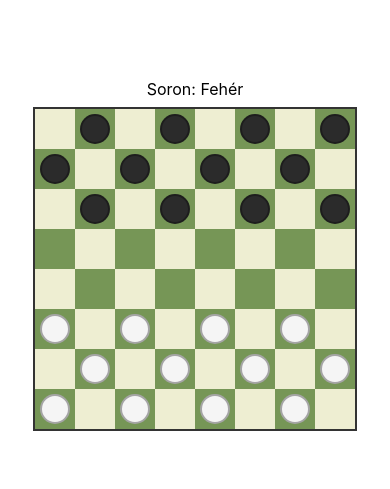
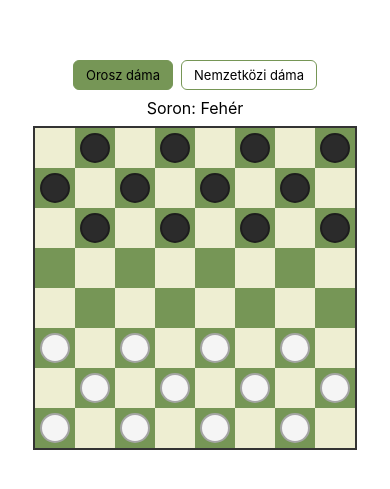
Before and after one commit to PeterUzonyi/DamaApplication, a React Native app: screen / in a window 390 px wide. Shown: the part 167-656 px from the top of the page. Built offline with nearby package versions, Linux system fonts and the light colour scheme.

Commit message:
Váltás nemzetközi és orosz között
Jelenleg még csak a táblaméret változik, a szabály nem

```diff
--- a/components/Board.tsx
+++ b/components/Board.tsx
@@ -1,27 +1,51 @@
 import React, { useState } from 'react';
 import { View, StyleSheet, Pressable, Text } from 'react-native';
 
-
-const BOARD_SIZE = 8;
 type PieceColor = 'white' | 'black';
 type PieceData = { color: PieceColor; isKing: boolean };
 type Piece = PieceData | null;
+type Position = { row: number; col: number };
+type Variant = 'russian' | 'international';
 
-function createInitialBoard(): Piece[][] {
-  const board: Piece[][] = Array.from({ length: BOARD_SIZE }, () =>
-    Array(BOARD_SIZE).fill(null)
+type RuleSet = {
+  boardSize: number;
+  flyingKing: boolean;
+  mandatoryMaximumCapture: boolean;
+  promotionDuringCaptureRequiresStop: boolean;
+};
+
+const RUSSIAN_RULES: RuleSet = {
+  boardSize: 8,
+  flyingKing: true,
+  mandatoryMaximumCapture: false,
+  promotionDuringCaptureRequiresStop: false,
+};
+
+const INTERNATIONAL_RULES: RuleSet = {
+  boardSize: 10,
+  flyingKing: true,
+  mandatoryMaximumCapture: true,
+  promotionDuringCaptureRequiresStop: true,
+};
+
+function createInitialBoard(boardSize: number): Piece[][] {
+  const board: Piece[][] = Array.from({ length: boardSize }, () =>
+    Array(boardSize).fill(null)
   );
 
-  for (let row = 0; row < BOARD_SIZE; row++) {
-    for (let col = 0; col < BOARD_SIZE; col++) {
+  // A kezdő sorok száma a tábla mérete alapján (8x8-nál 3, 10x10-nél 4 sor)
+  const rowsOfPieces = boardSize === 10 ? 4 : 3;
+
+  for (let row = 0; row < boardSize; row++) {
+    for (let col = 0; col < boardSize; col++) {
       const isDark = (row + col) % 2 === 1;
       if (!isDark) {
         continue;
       }
 
-      if (row < 3) {
+      if (row < rowsOfPieces) {
         board[row][col] = { color: 'black', isKing: false };
-      } else if (row > 4) {
+      } else if (row > boardSize - 1 - rowsOfPieces) {
         board[row][col] = { color: 'white', isKing: false };
       }
     }
@@ -30,13 +54,11 @@ function createInitialBoard(): Piece[][] {
   return board;
 }
 
-type Position = { row: number; col: number };
-
-function isOnBoard(row: number, col: number): boolean {
-  return row >= 0 && row < BOARD_SIZE && col >= 0 && col < BOARD_SIZE;
+function isOnBoard(row: number, col: number, boardSize: number): boolean {
+  return row >= 0 && row < boardSize && col >= 0 && col < boardSize;
 }
 
-function getSimpleMoves(board: Piece[][], pos: Position): Position[] {
+function getSimpleMoves(board: Piece[][], pos: Position, boardSize: number): Position[] {
   const piece = board[pos.row][pos.col];
   if (!piece) return [];
 
@@ -47,7 +69,7 @@ function getSimpleMoves(board: Piece[][], pos: Position): Position[] {
     for (const dcol of [-1, 1]) {
       const newRow = pos.row + direction;
       const newCol = pos.col + dcol;
-      if (isOnBoard(newRow, newCol) && board[newRow][newCol] === null) {
+      if (isOnBoard(newRow, newCol, boardSize) && board[newRow][newCol] === null) {
         moves.push({ row: newRow, col: newCol });
       }
     }
@@ -61,7 +83,7 @@ function getSimpleMoves(board: Piece[][], pos: Position): Position[] {
       while (true) {
         const newRow = pos.row + drow * steps;
         const newCol = pos.col + dcol * steps;
-        if (!isOnBoard(newRow, newCol) || board[newRow][newCol] !== null) break;
+        if (!isOnBoard(newRow, newCol, boardSize) || board[newRow][newCol] !== null) break;
         moves.push({ row: newRow, col: newCol });
         steps++;
       }
@@ -71,7 +93,12 @@ function getSimpleMoves(board: Piece[][], pos: Position): Position[] {
   return moves;
 }
 
-function getCaptureMoves(board: Piece[][], pos: Position, excluded: Position[] = []): Position[] {
+function getCaptureMoves(
+  board: Piece[][],
+  pos: Position,
+  excluded: Position[] = [],
+  boardSize: number
+): Position[] {
   const piece = board[pos.row][pos.col];
   if (!piece) return [];
 
@@ -90,7 +117,7 @@ function getCaptureMoves(board: Piece[][], pos: Position, excluded: Position[] =
         const midPiece = board[midRow]?.[midCol];
 
         if (
-          isOnBoard(targetRow, targetCol) &&
+          isOnBoard(targetRow, targetCol, boardSize) &&
           midPiece?.color === opponent &&
           !midIsExcluded &&
           board[targetRow][targetCol] === null
@@ -112,7 +139,7 @@ function getCaptureMoves(board: Piece[][], pos: Position, excluded: Position[] =
       while (true) {
         const r = pos.row + drow * steps;
         const c = pos.col + dcol * steps;
-        if (!isOnBoard(r, c)) break;
+        if (!isOnBoard(r, c, boardSize)) break;
 
         const cellPiece = board[r][c];
         const isExcluded = excluded.some(p => p.row === r && p.col === c);
@@ -127,14 +154,14 @@ function getCaptureMoves(board: Piece[][], pos: Position, excluded: Position[] =
             steps++;
             continue;
           }
-          break; // saját bábu, vagy kizárt ellenfél-korong -> nem tud átugrani
+          break;
         } else {
           if (cellPiece === null) {
             moves.push({ row: r, col: c });
             steps++;
             continue;
           }
-          break; // a leütendő korong mögött csak üres mezőkre landolhat, itt megáll a szakasz
+          break;
         }
       }
     }
@@ -160,11 +187,16 @@ function findCapturedPosition(board: Piece[][], from: Position, to: Position): P
   return null;
 }
 
-function boardHasAnyCapture(board: Piece[][], player: 'white' | 'black', excluded: Position[] = []): boolean {
-  for (let row = 0; row < BOARD_SIZE; row++) {
-    for (let col = 0; col < BOARD_SIZE; col++) {
+function boardHasAnyCapture(
+  board: Piece[][],
+  player: PieceColor,
+  excluded: Position[] = [],
+  boardSize: number
+): boolean {
+  for (let row = 0; row < boardSize; row++) {
+    for (let col = 0; col < boardSize; col++) {
       if (board[row][col]?.color === player) {
-        if (getCaptureMoves(board, { row, col }, excluded).length > 0)
+        if (getCaptureMoves(board, { row, col }, excluded, boardSize).length > 0)
           return true;
       }
     }
@@ -187,10 +219,22 @@ function PieceView({ color, isKing, faded }: { color: PieceColor; isKing: boolea
 }
 
 export default function Board() {
-  const [board, setBoard] = useState<Piece[][]>(createInitialBoard());
-  const [selected, setSelected] = useState<{ row: number; col: number } | null>(null);
+  const [variant, setVariant] = useState<Variant>('russian');
+  const rules = variant === 'russian' ? RUSSIAN_RULES : INTERNATIONAL_RULES;
+
+  const [board, setBoard] = useState<Piece[][]>(createInitialBoard(rules.boardSize));
+  const [selected, setSelected] = useState<Position | null>(null);
   const [capturedPositions, setCapturedPositions] = useState<Position[]>([]);
   const [currentPlayer, setCurrentPlayer] = useState<PieceColor>('white');
+
+  function handleVariantChange(newVariant: Variant) {
+    const newRules = newVariant === 'russian' ? RUSSIAN_RULES : INTERNATIONAL_RULES;
+    setVariant(newVariant);
+    setBoard(createInitialBoard(newRules.boardSize));
+    setSelected(null);
+    setCapturedPositions([]);
+    setCurrentPlayer('white');
+  }
 
   function handleCellPress(row: number, col: number) {
     const piece = board[row][col];
@@ -203,9 +247,11 @@ export default function Board() {
       }
 
       const isChainCapture = capturedPositions.length > 0;
-    const mustCapture = isChainCapture || boardHasAnyCapture(board, selectedPiece.color, capturedPositions);
-    const captureMoves = getCaptureMoves(board, selected, capturedPositions);
-    const simpleMoves = isChainCapture ? [] : getSimpleMoves(board, selected);
+      const mustCapture =
+        isChainCapture ||
+        boardHasAnyCapture(board, selectedPiece.color, capturedPositions, rules.boardSize);
+      const captureMoves = getCaptureMoves(board, selected, capturedPositions, rules.boardSize);
+      const simpleMoves = isChainCapture ? [] : getSimpleMoves(board, selected, rules.boardSize);
       const legalMoves = mustCapture ? captureMoves : [...simpleMoves, ...captureMoves];
 
       const isLegal = legalMoves.some(m => m.row === row && m.col === col);
@@ -217,7 +263,7 @@ export default function Board() {
         if (!promotedPiece.isKing) {
           if (
             (promotedPiece.color === 'white' && row === 0) ||
-          (promotedPiece.color === 'black' && row === BOARD_SIZE - 1)
+            (promotedPiece.color === 'black' && row === rules.boardSize - 1)
           ) {
             promotedPiece.isKing = true;
           }
@@ -235,18 +281,16 @@ export default function Board() {
         }
 
         const furtherCaptures = isCapture
-        ? getCaptureMoves(newBoard, { row, col }, updatedCaptured)
+          ? getCaptureMoves(newBoard, { row, col }, updatedCaptured, rules.boardSize)
           : [];
 
         if (furtherCaptures.length > 0) {
-        // Van még folytatás -> a leütött korongok egyelőre halványan a táblán maradnak
           setBoard(newBoard);
           setCapturedPositions(updatedCaptured);
           setSelected({ row, col });
           return;
         }
 
-      // A sorozat véget ért (vagy sima lépés volt) -> most tűnnek el ténylegesen a leütött korongok
         if (updatedCaptured.length > 0) {
           for (const pos of updatedCaptured) {
             newBoard[pos.row][pos.col] = null;
@@ -265,9 +309,9 @@ export default function Board() {
 
   const rows = [];
 
-  for (let row = 0; row < BOARD_SIZE; row++) {
+  for (let row = 0; row < rules.boardSize; row++) {
     const cells = [];
-    for (let col = 0; col < BOARD_SIZE; col++) {
+    for (let col = 0; col < rules.boardSize; col++) {
       const isDark = (row + col) % 2 === 1;
       const piece = board[row][col];
       const isSelected = selected?.row === row && selected?.col === col;
@@ -296,6 +340,21 @@ export default function Board() {
 
   return (
     <View>
+      <View style={styles.variantSwitcher}>
+        <Pressable
+          onPress={() => handleVariantChange('russian')}
+          style={[styles.variantButton, variant === 'russian' && styles.variantButtonActive]}
+        >
+          <Text style={styles.variantButtonText}>Orosz dáma</Text>
+        </Pressable>
+        <Pressable
+          onPress={() => handleVariantChange('international')}
+          style={[styles.variantButton, variant === 'international' && styles.variantButtonActive]}
+        >
+          <Text style={styles.variantButtonText}>Nemzetközi dáma</Text>
+        </Pressable>
+      </View>
+
       <Text style={styles.turnIndicator}>
         Soron: {currentPlayer === 'white' ? 'Fehér' : 'Fekete'}
       </Text>
@@ -319,7 +378,7 @@ const styles = StyleSheet.create({
     justifyContent: 'center',
   },
   darkCell: {
-    backgroundColor: '#769656',//Zöldes: 769656
+    backgroundColor: '#769656',
   },
   lightCell: {
     backgroundColor: '#eeeed2',
@@ -358,4 +417,23 @@ const styles = StyleSheet.create({
     marginBottom: 8,
     textAlign: 'center',
   },
+  variantSwitcher: {
+    flexDirection: 'row',
+    justifyContent: 'center',
+    marginBottom: 8,
+    gap: 8,
+  },
+  variantButton: {
+    paddingVertical: 6,
+    paddingHorizontal: 12,
+    borderRadius: 6,
+    borderWidth: 1,
+    borderColor: '#769656',
+  },
+  variantButtonActive: {
+    backgroundColor: '#769656',
+  },
+  variantButtonText: {
+    fontSize: 13,
+  },
 });
```
Lines whose indentation alone changed are shown as unchanged.
